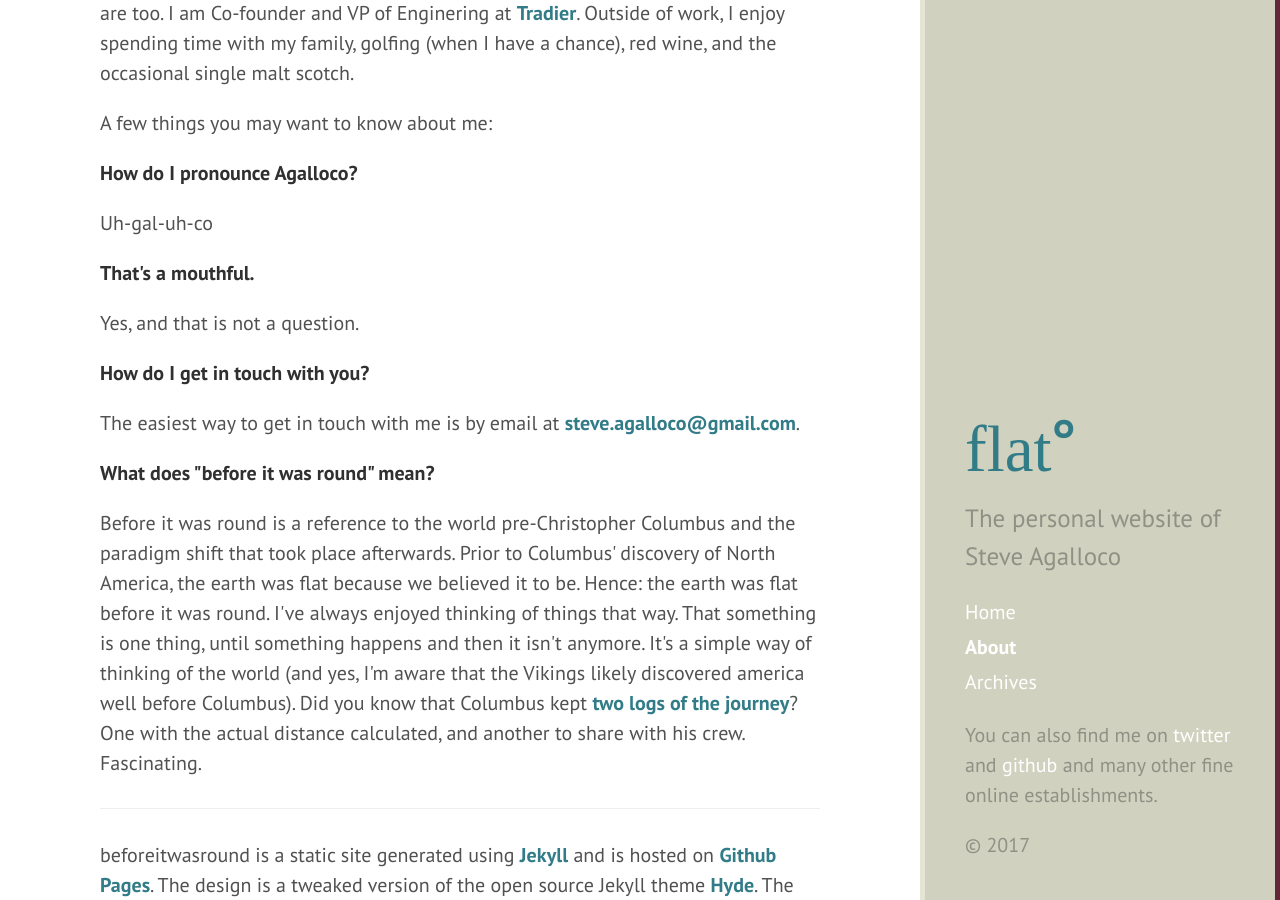
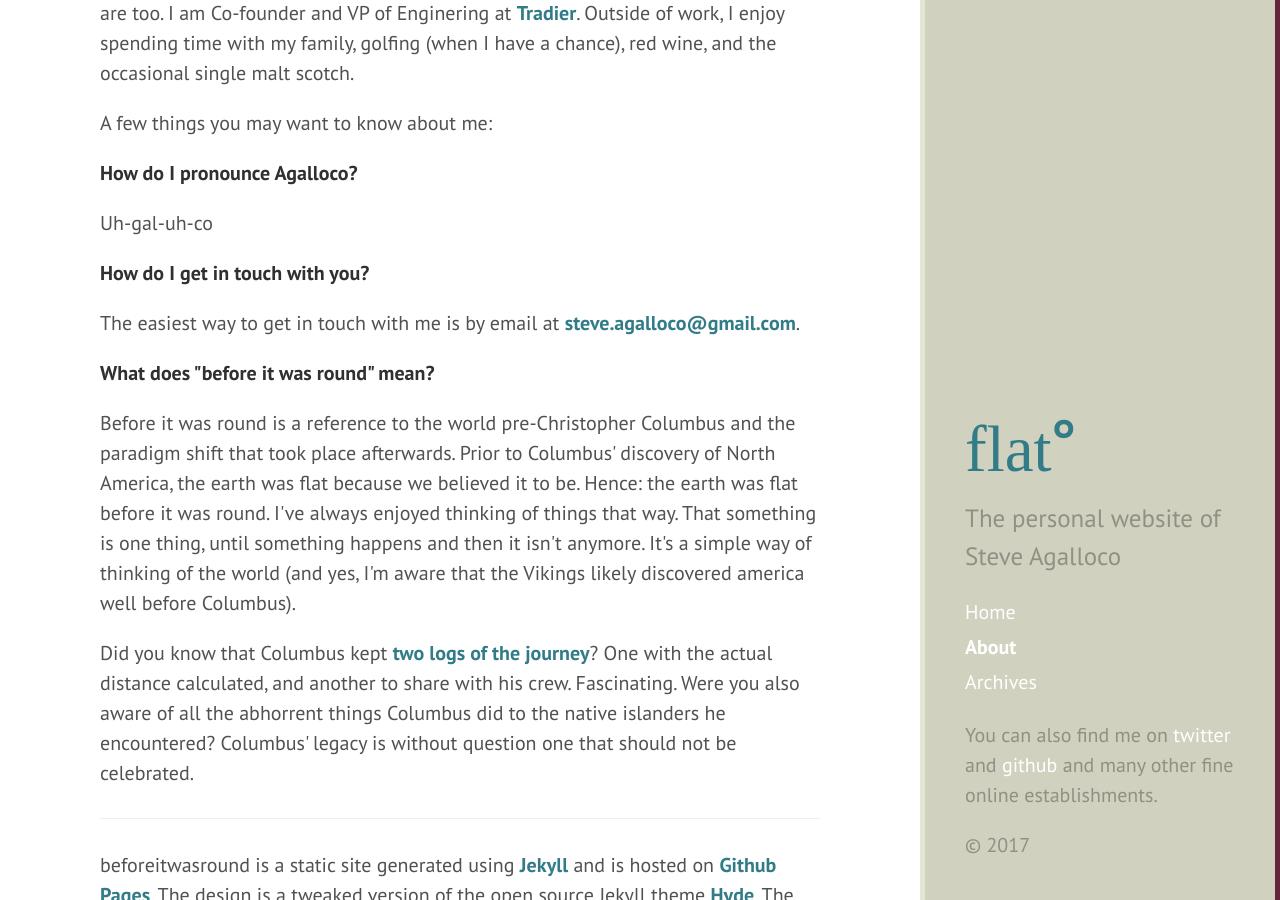
Before and after one commit to stve/stve.github.io, a Jekyll site: the page built from about.html, in a window 1280 px wide and 900 px high, scrolled down 202 px. Built offline with Jekyll 4.4.1, drawn with Linux system fonts in a browser that asks for light colours; some web fonts are replaced.

Commit message:
small about page updates

```diff
--- a/about.html
+++ b/about.html
@@ -16,10 +16,6 @@ redirect_from:
 
 <p>Uh-gal-uh-co</p>
 
-<p><strong>That's a mouthful.</strong></p>
-
-<p>Yes, and that is not a question.</p>
-
 <p><strong>How do I get in touch with you?</strong></p>
 
 <p>The easiest way to get in touch with me is by email at <a
@@ -27,7 +23,9 @@ href="mailto:s&#116;&#101;&#118;&#101;&#46;ag&#97;l&#108;&#111;&#99;o&#64;&#103;
 
 <p><strong>What does "before it was round" mean?</strong></p>
 
-<p>Before it was round is a reference to the world pre-Christopher Columbus and the paradigm shift that took place afterwards. Prior to Columbus' discovery of North America, the earth was flat because we believed it to be. Hence: the earth was flat before it was round. I've always enjoyed thinking of things that way. That something is one thing, until something happens and then it isn't anymore. It's a simple way of thinking of the world (and yes, I'm aware that the Vikings likely discovered america well before Columbus).  Did you know that Columbus kept <a href="http://www.eyewitnesstohistory.com/columbus.htm">two logs of the journey</a>?  One with the actual distance calculated, and another to share with his crew. Fascinating.</p>
+<p>Before it was round is a reference to the world pre-Christopher Columbus and the paradigm shift that took place afterwards. Prior to Columbus' discovery of North America, the earth was flat because we believed it to be. Hence: the earth was flat before it was round. I've always enjoyed thinking of things that way. That something is one thing, until something happens and then it isn't anymore. It's a simple way of thinking of the world (and yes, I'm aware that the Vikings likely discovered america well before Columbus).</p>
+
+<p>Did you know that Columbus kept <a href="http://www.eyewitnesstohistory.com/columbus.htm">two logs of the journey</a>?  One with the actual distance calculated, and another to share with his crew. Fascinating. Were you also aware of all the abhorrent things Columbus did to the native islanders he encountered? Columbus' legacy is without question one that should not be celebrated.</p>
 
 <hr>
 
```
